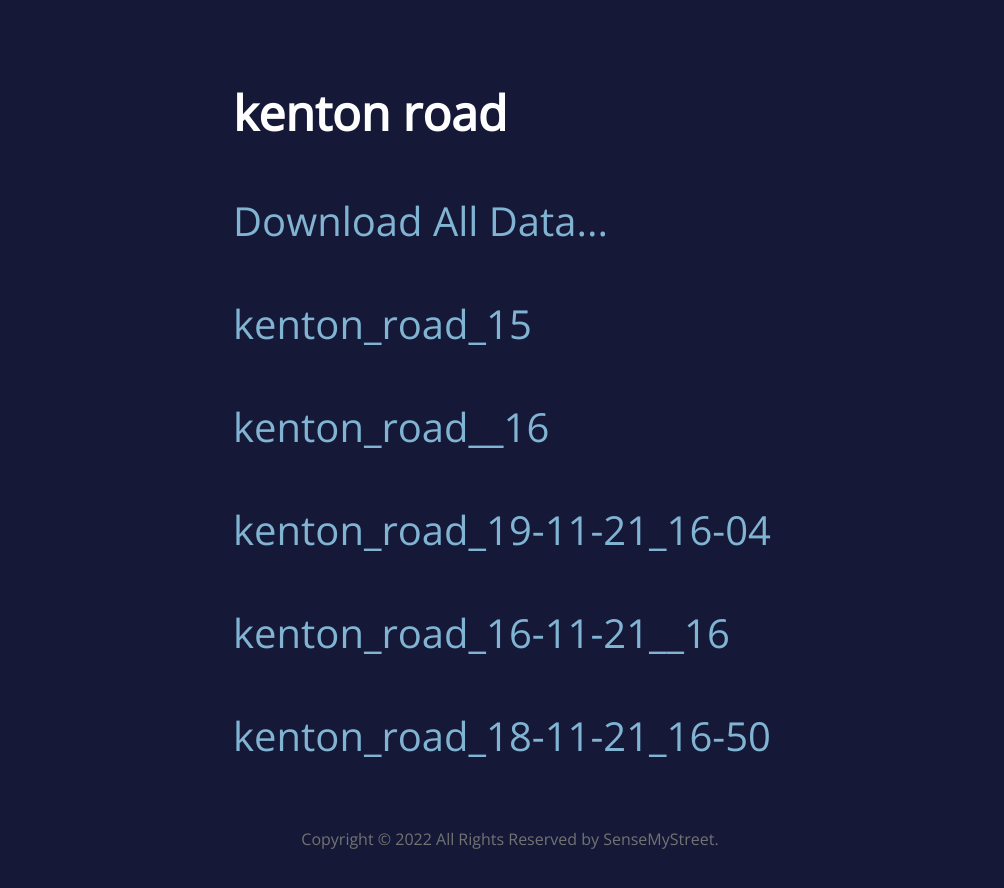
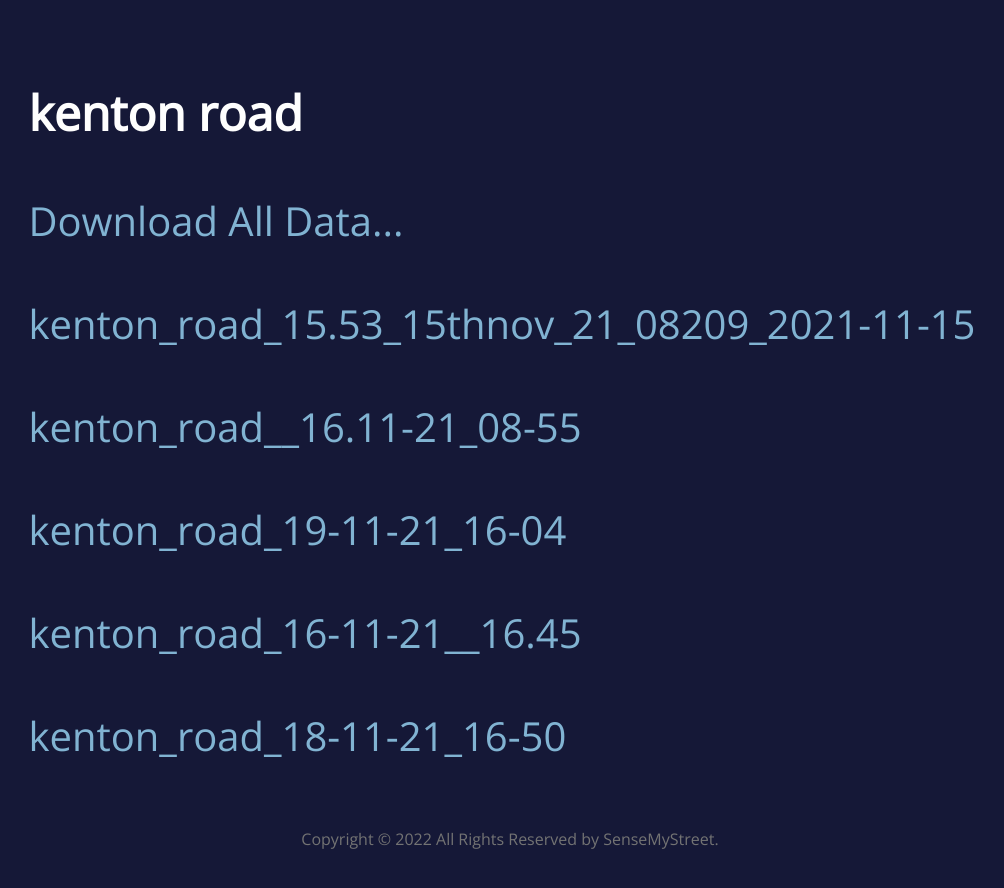
Before and after one commit to aarepuu/sensemystreet-plots, a plain HTML site: page kenton-road/index.html in a window 1280 px wide. Shown: the whole page, without its empty margins (130-1134 px from the left). Drawn offline with nearby package versions, Linux system fonts and the light colour scheme.

Commit message:
link fixes

```diff
--- a/kenton-road/index.html
+++ b/kenton-road/index.html
@@ -27,14 +27,14 @@
 </div>
 <div class="wrapper">
           <span class="square individual">
-            <a class="ninth before after" href="kenton_road_15.53_15thnov_21_08209_2021-11-15.html">kenton_road_15</a>
+            <a class="ninth before after" href="kenton_road_15.53_15thnov_21_08209_2021-11-15.html">kenton_road_15.53_15thnov_21_08209_2021-11-15</a>
           </span>
         </div>
 
 
         <div class="wrapper">
           <span class="square individual">
-            <a class="ninth before after" href="kenton_road__16.11-21_08-55.html">kenton_road__16</a>
+            <a class="ninth before after" href="kenton_road__16.11-21_08-55.html">kenton_road__16.11-21_08-55</a>
           </span>
         </div>
 
@@ -48,7 +48,7 @@
 
         <div class="wrapper">
           <span class="square individual">
-            <a class="ninth before after" href="kenton_road_16-11-21__16.45.html">kenton_road_16-11-21__16</a>
+            <a class="ninth before after" href="kenton_road_16-11-21__16.45.html">kenton_road_16-11-21__16.45</a>
           </span>
         </div>
 
```
Also changed, not shown: st-bernadettes/index.html (+1 -1 lines).
